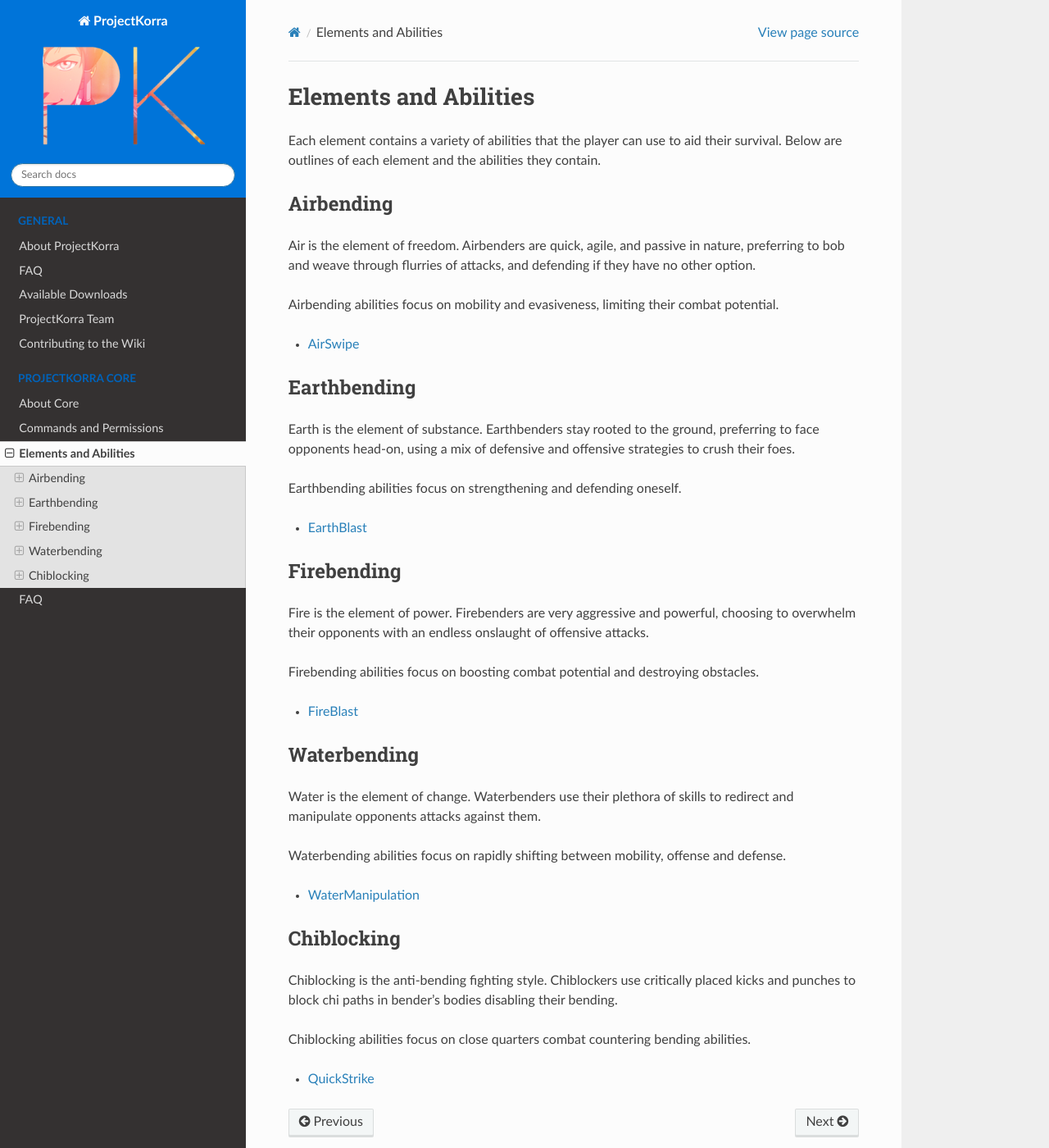
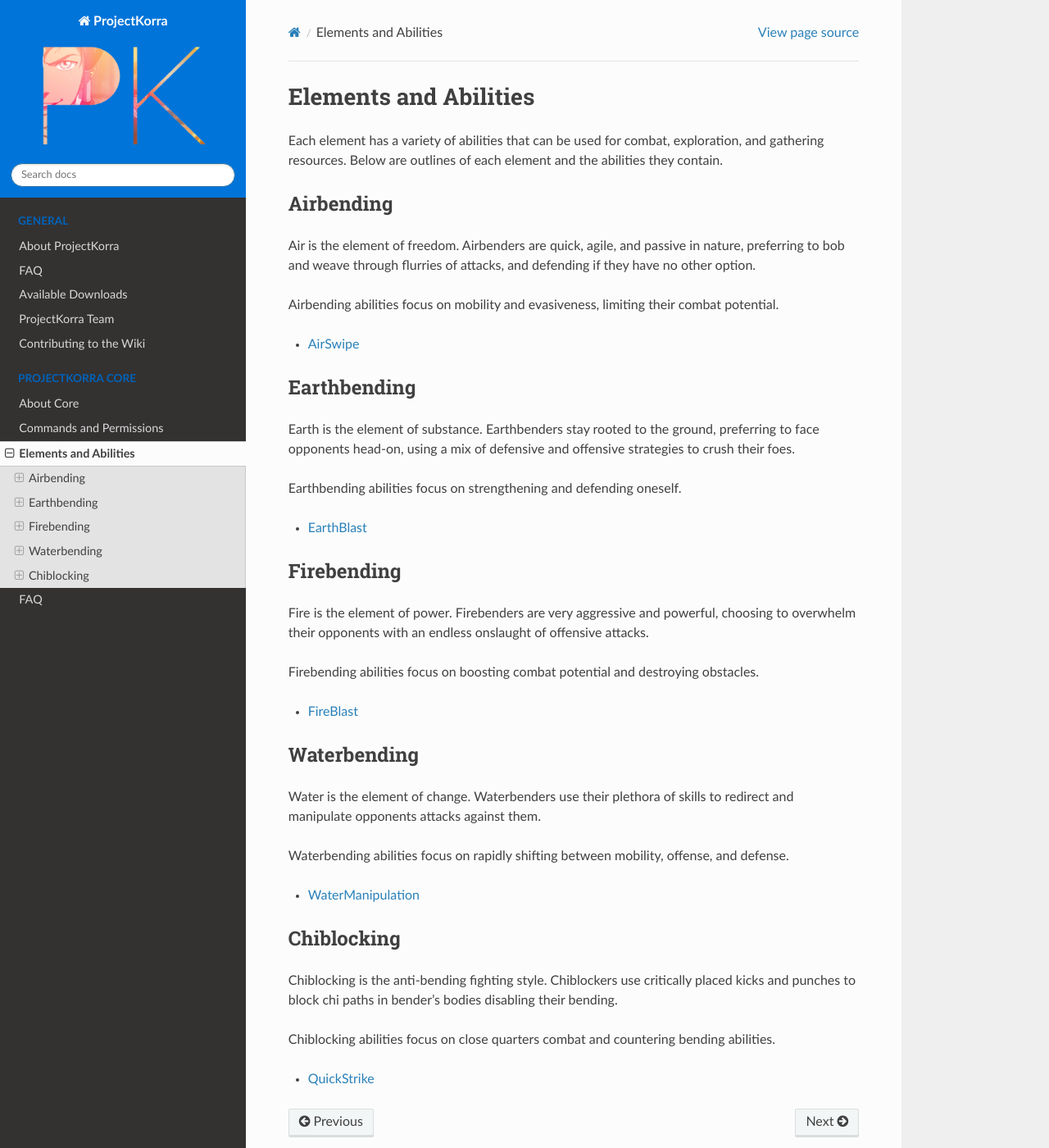
Before and after one commit to ProjectKorra/ProjectKorraWiki, a Sphinx documentation site: the page built from source/pkcore/abilities.rst, in a window 1280 px wide and 1400 px high. Shown: the whole window at 82% size. Built offline with Sphinx 7.4.7 and the Read the Docs theme 2.0.0, drawn with Linux system fonts in a browser that asks for light colours.

Commit message:
Update abilities.rst

```diff
--- a/source/pkcore/abilities.rst
+++ b/source/pkcore/abilities.rst
@@ -1,7 +1,7 @@
 ======================
 Elements and Abilities
 ======================
-Each element contains a variety of abilities that the player can use to aid their survival.
+Each element has a variety of abilities that can be used for combat, exploration, and gathering resources.
 Below are outlines of each element and the abilities they contain.
 
 Airbending
@@ -52,7 +52,7 @@ Water is the element of change. Waterbenders use their plethora of
 skills to redirect and manipulate opponents attacks against them.
 
 
-Waterbending abilities focus on rapidly shifting between mobility, offense and defense.
+Waterbending abilities focus on rapidly shifting between mobility, offense, and defense.
 
 .. toctree::
     :name: watertree
@@ -65,7 +65,7 @@ Chiblocking
 Chiblocking is the anti-bending fighting style. Chiblockers use critically
 placed kicks and punches to block chi paths in bender's bodies disabling their bending.
 
-Chiblocking abilities focus on close quarters combat countering bending abilities.
+Chiblocking abilities focus on close quarters combat and countering bending abilities.
 
 .. toctree::
     :name: chitree
```
